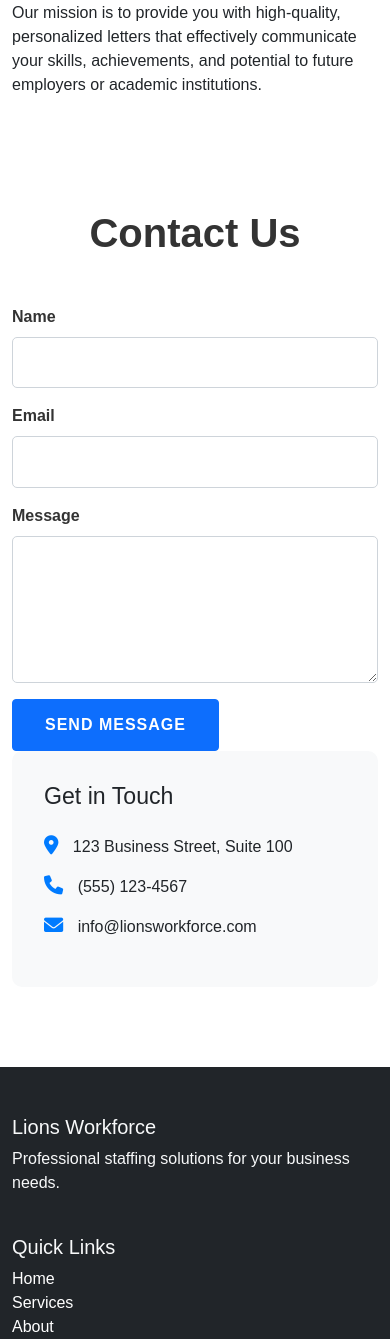
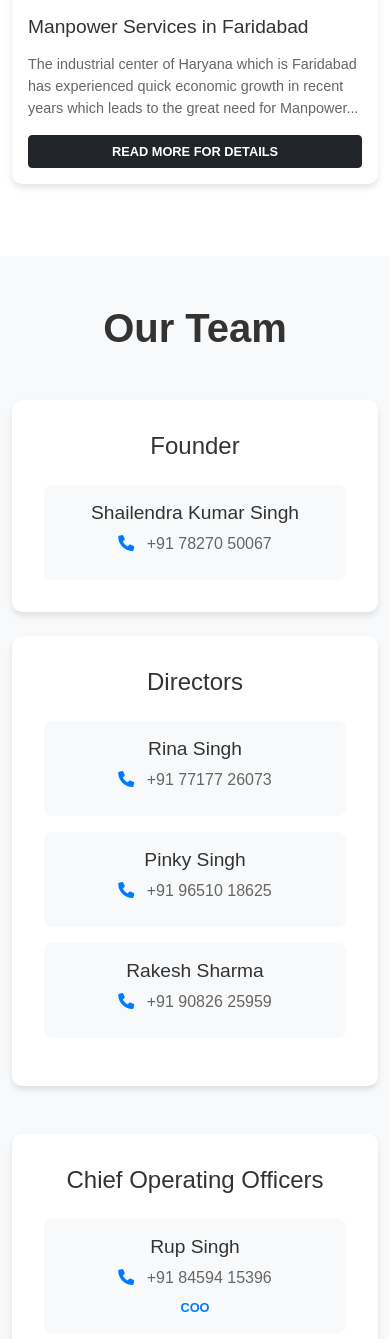
Before and after one commit to pratikonly/DevtriSeczone, a Flask app: page / in a window 390 px wide. Shown: the part 5161-6500 px from the top of the page. Run offline with Flask 3, Linux system fonts and the light colour scheme.

Commit message:
Add blog and team sections to the website, including styling and content.
Replit-Commit-Author: Agent
Replit-Commit-Session-Id: 2eb5854e-7690-4a4e-bef0-6d7affe7670b
Replit-Commit-Screenshot-Url: https://storage.googleapis.com/screenshot-production-us-central1/04d59b3c-5a1d-4942-a33f-082b19ca2334/4d947c52-f690-4b57-af09-5186584f3985.jpg

```diff
--- a/static/css/style.css
+++ b/static/css/style.css
@@ -240,3 +240,93 @@ section p.text-center {
     font-weight: 600;
     color: #333;
 }
+
+/* Blogs Section */
+.blog-card {
+    background: white;
+    border-radius: 10px;
+    box-shadow: 0 4px 6px rgba(0,0,0,0.1);
+    padding: 1rem;
+    height: 100%;
+    transition: transform 0.3s ease;
+}
+
+.blog-card:hover {
+    transform: translateY(-10px);
+}
+
+.blog-card img {
+    border-radius: 8px;
+    margin-bottom: 1rem;
+}
+
+.blog-card h4 {
+    font-size: 1.2rem;
+    color: #333;
+    margin-bottom: 1rem;
+}
+
+.blog-card p {
+    color: #666;
+    font-size: 0.9rem;
+    margin-bottom: 1rem;
+}
+
+.blog-card .btn {
+    width: 100%;
+    text-transform: uppercase;
+    font-size: 0.8rem;
+    font-weight: 600;
+}
+
+/* Team Section */
+.team-card {
+    background: white;
+    border-radius: 10px;
+    box-shadow: 0 4px 6px rgba(0,0,0,0.1);
+    padding: 2rem;
+    height: 100%;
+}
+
+.team-card h3 {
+    color: #333;
+    font-size: 1.5rem;
+    margin-bottom: 1.5rem;
+    text-align: center;
+}
+
+.team-member {
+    text-align: center;
+    padding: 1rem;
+    border-radius: 8px;
+    background: #f8f9fa;
+    transition: transform 0.3s ease;
+}
+
+.team-member:hover {
+    transform: translateY(-5px);
+}
+
+.team-member h4 {
+    color: #333;
+    font-size: 1.2rem;
+    margin-bottom: 0.5rem;
+}
+
+.team-member p {
+    color: #666;
+    margin-bottom: 0.5rem;
+}
+
+.team-member i {
+    color: #007bff;
+    margin-right: 0.5rem;
+}
+
+.team-member small {
+    display: block;
+    color: #007bff;
+    font-weight: 600;
+    text-transform: uppercase;
+    font-size: 0.8rem;
+}
--- a/templates/index.html
+++ b/templates/index.html
@@ -82,31 +82,111 @@
     </div>
 </section>
 
-<!-- Industries Section -->
-<section id="industries" class="industries py-5 bg-light">
+<!-- Blogs Section -->
+<section id="blogs" class="blogs py-5">
     <div class="container">
-        <h2 class="text-center mb-5">Industries We Serve</h2>
-        <p class="text-center mb-5">Our tailor-made manpower solutions are designed to cater for the unique staffing requirements of sectors such as Healthcare, Finance, Logistics and Supply chain operations optimization</p>
+        <h2 class="text-center">Our <span class="text-primary">Blogs</span></h2>
+        <div class="row mt-5">
+            <div class="col-md-3 mb-4">
+                <div class="blog-card">
+                    <img src="https://images.unsplash.com/photo-1581094794329-c8112a89af12" alt="Delhi Blog" class="img-fluid mb-3">
+                    <h4>Manpower Supply Company in Delhi</h4>
+                    <p>As the central economic powerhouse of India Delhi maintains various industrial establishments with businesses and corporate organizations functioning ...</p>
+                    <a href="#" class="btn btn-dark">READ MORE FOR DETAILS</a>
+                </div>
+            </div>
+            <div class="col-md-3 mb-4">
+                <div class="blog-card">
+                    <img src="https://images.unsplash.com/photo-1565109698955-47435fcc3fb9" alt="Ghaziabad Blog" class="img-fluid mb-3">
+                    <h4>Manpower Consultancy in Ghaziabad</h4>
+                    <p>Ghaziabad, an important industrial hub in the National Capital Region (NCR), buzzes with factories, transportation, and a booming service industry...</p>
+                    <a href="#" class="btn btn-dark">READ MORE FOR DETAILS</a>
+                </div>
+            </div>
+            <div class="col-md-3 mb-4">
+                <div class="blog-card">
+                    <img src="https://images.unsplash.com/photo-1582719508461-905c673771fd" alt="Noida Blog" class="img-fluid mb-3">
+                    <h4>Manpower Outsourcing Company in Noida</h4>
+                    <p>Noida exists as a rapidly growing industrial and commercial center that attracts stable enterprises and entrepreneurial ventures. The active business...</p>
+                    <a href="#" class="btn btn-dark">READ MORE FOR DETAILS</a>
+                </div>
+            </div>
+            <div class="col-md-3 mb-4">
+                <div class="blog-card">
+                    <img src="https://images.unsplash.com/photo-1581094613520-64981692c3f6" alt="Faridabad Blog" class="img-fluid mb-3">
+                    <h4>Manpower Services in Faridabad</h4>
+                    <p>The industrial center of Haryana which is Faridabad has experienced quick economic growth in recent years which leads to the great need for Manpower...</p>
+                    <a href="#" class="btn btn-dark">READ MORE FOR DETAILS</a>
+                </div>
+            </div>
+        </div>
+    </div>
+</section>
+
+<!-- Team Section -->
+<section id="team" class="team py-5 bg-light">
+    <div class="container">
+        <h2 class="text-center mb-5">Our Team</h2>
         <div class="row">
             <div class="col-md-4 mb-4">
-                <div class="industry-card">
-                    <i class="fas fa-store"></i>
-                    <h3>Retail & E-commerce</h3>
-                    <p>Retail staffing with dedicated staff to improve customer experiences and drive sales</p>
+                <div class="team-card">
+                    <h3>Founder</h3>
+                    <div class="team-member">
+                        <h4>Shailendra Kumar Singh</h4>
+                        <p><i class="fas fa-phone"></i> +91 78270 50067</p>
+                    </div>
+                </div>
+            </div>
+            <div class="col-md-8 mb-4">
+                <div class="team-card">
+                    <h3>Directors</h3>
+                    <div class="row">
+                        <div class="col-md-6 mb-3">
+                            <div class="team-member">
+                                <h4>Rina Singh</h4>
+                                <p><i class="fas fa-phone"></i> +91 77177 26073</p>
+                            </div>
+                        </div>
+                        <div class="col-md-6 mb-3">
+                            <div class="team-member">
+                                <h4>Pinky Singh</h4>
+                                <p><i class="fas fa-phone"></i> +91 96510 18625</p>
+                            </div>
+                        </div>
+                        <div class="col-md-6 mb-3">
+                            <div class="team-member">
+                                <h4>Rakesh Sharma</h4>
+                                <p><i class="fas fa-phone"></i> +91 90826 25959</p>
+                            </div>
+                        </div>
+                    </div>
+                </div>
+            </div>
+        </div>
+        <div class="row mt-4">
+            <div class="col-md-4 mb-4">
+                <div class="team-card">
+                    <h3>Chief Operating Officers</h3>
+                    <div class="team-member">
+                        <h4>Rup Singh</h4>
+                        <p><i class="fas fa-phone"></i> +91 84594 15396</p>
+                        <small>COO</small>
+                    </div>
+                    <div class="team-member mt-3">
+                        <h4>Mala Singh</h4>
+                        <p><i class="fas fa-phone"></i> +91 77260 66722</p>
+                        <small>MOO</small>
+                    </div>
                 </div>
             </div>
             <div class="col-md-4 mb-4">
-                <div class="industry-card">
-                    <i class="fas fa-microchip"></i>
-                    <h3>Electronics</h3>
-                    <p>Provide professional manpower outsourcing solutions to promote electronics industry innovation</p>
-                </div>
-            </div>
-            <div class="col-md-4 mb-4">
-                <div class="industry-card">
-                    <i class="fas fa-heartbeat"></i>
-                    <h3>Healthcare</h3>
-                    <p>Skilled healthcare professionals that enable top quality patient care and operational efficiency</p>
+                <div class="team-card">
+                    <h3>Finance</h3>
+                    <div class="team-member">
+                        <h4>Priya Sharma</h4>
+                        <p><i class="fas fa-phone"></i> +91 88281 97181</p>
+                        <small>Finance Consultant</small>
+                    </div>
                 </div>
             </div>
         </div>
```
Also changed, not shown: attached_assets/image_1742307174962.png (added).
